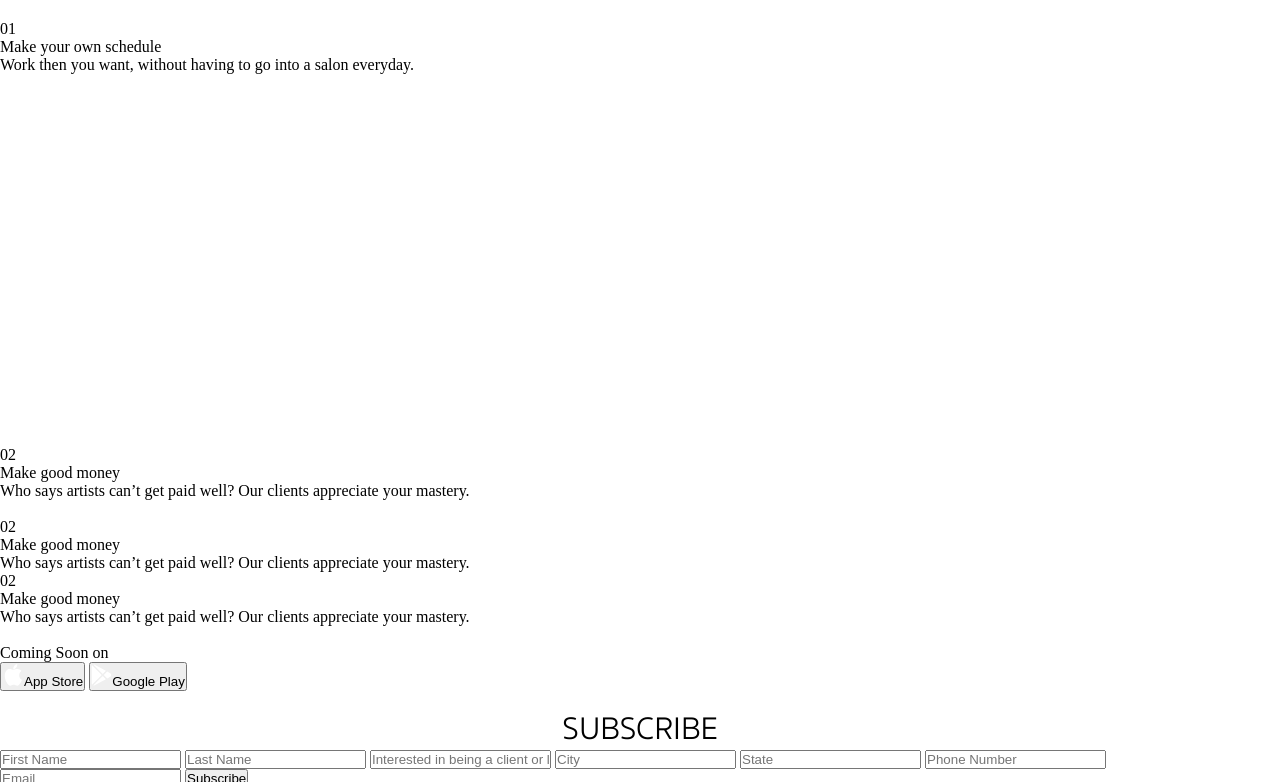
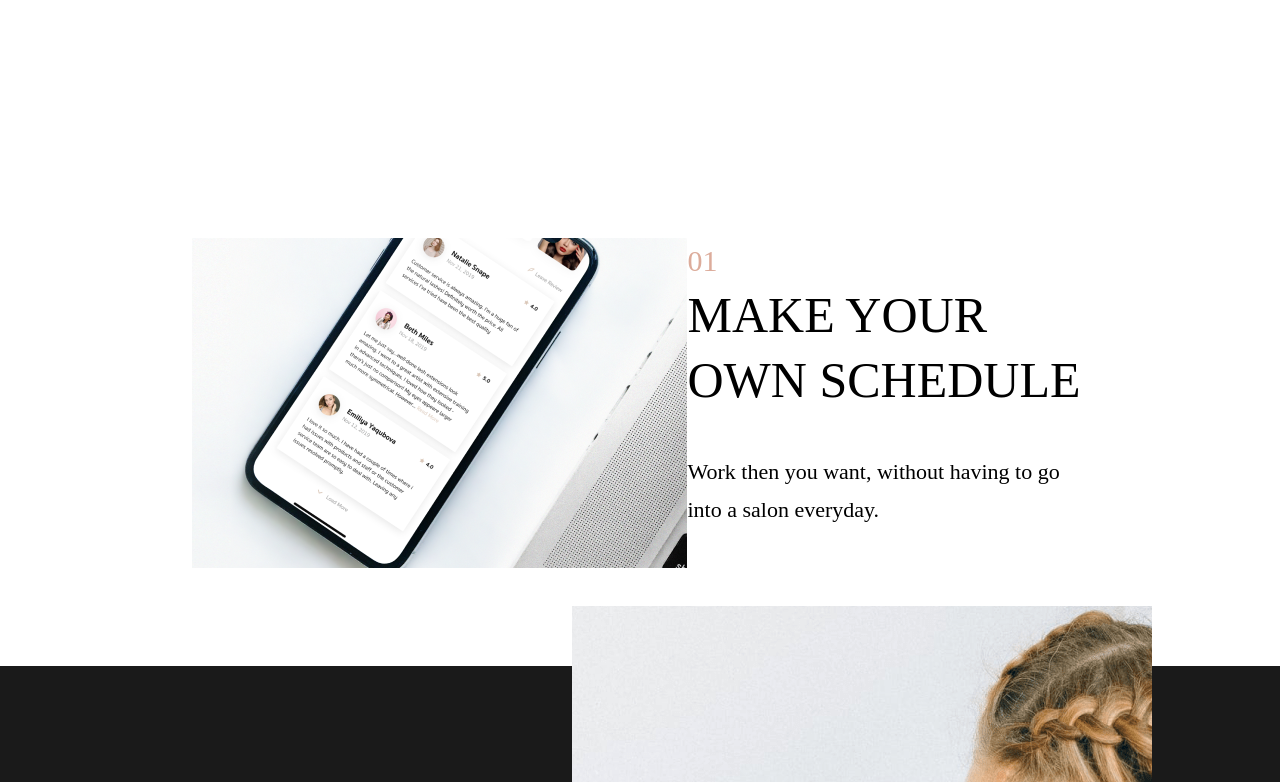
Before and after one commit to Nazarkooo/Salon, a plain HTML site: page index.html in a window 1280 px wide. Shown: the part 2114-2896 px from the top of the page. Drawn offline with Linux system fonts and the light colour scheme; files whose address does not match are found by name.

Commit message:
Adding Fourth Block

```diff
--- a/css/style.scss
+++ b/css/style.scss
@@ -140,3 +140,95 @@
     width: 865px;
   }
 }
+
+.third__block {
+  height: 120vh;
+  width: 100%;
+
+  & > img {
+    margin: 0 auto;
+    margin-top: -100px;
+    width: 80%;
+    display: block;
+  }
+
+  .third__block__bottom {
+    margin: 0 auto;
+    margin-top: 340px;
+    width: 70%;
+    height: 330px;
+
+    display: flex;
+    justify-content: space-between;
+    .third__block__img {
+      height: 330px;
+      width: 600px;
+
+      img {
+        width: 100%;
+        height: 100%;
+        object-fit: cover;
+      }
+    }
+  }
+}
+
+.number__block {
+  display: flex;
+  flex-direction: column;
+  height: 330px;
+  width: 485px;
+
+  .number {
+    width: 100%;
+    height: 45px;
+    color: $accent;
+    font-family: 'Saudagar';
+    font-weight: 400;
+    font-size: 30px;
+    line-height: 45px;
+  }
+
+  .title {
+    font-family: 'Saudagar';
+    font-weight: 400;
+    font-size: 50px;
+    line-height: 65px;
+    text-transform: uppercase;
+    height: 130px;
+  }
+
+  .text {
+    height: 155px;
+    font-family: 'Sukhumvit Set';
+    font-weight: 300;
+    font-size: 22px;
+    line-height: 38px;
+    display: flex;
+    align-items: center;
+  }
+}
+
+.fourth__block {
+  margin: 0 auto;
+  margin-top: 25%;
+  width: 100%;
+  height: 100vh;
+  background-color: $dgrey;
+
+  .fourth__block__wrapper {
+    margin: 0 auto;
+    width: 80%;
+    height: 1030px;
+    display: flex;
+    justify-content: space-between;
+    align-items: center;
+    color: $white;
+  }
+
+  .fourth__block__img {
+    width: 580px;
+    height: 1030px;
+    margin-top: -120px;
+  }
+}
--- a/css/uikit.scss
+++ b/css/uikit.scss
@@ -30,7 +30,6 @@ h3 {
   line-height: 65px;
   text-align: center;
   text-transform: uppercase;
-  text-align: center;
 }
 
 .p__text {
@@ -40,13 +39,3 @@ h3 {
   line-height: 38px;
   text-align: center;
 }
-
-.third__block {
-  height: 120vh;
-  width: 100%;
-
-  img {
-    margin: 0 auto;
-    width: 80%;
-  }
-}
--- a/index.html
+++ b/index.html
@@ -48,71 +48,31 @@
 
       <div class="third__block">
         <img src="./images/second_block_1.png" alt="" />
-        <div>
-          <img src="" alt="" />
-          <div>
-            <p>01</p>
-            <p>Make your own schedule</p>
-            <p>Work then you want, without having to go into a salon everyday.</p>
+        <div class="third__block__bottom">
+          <div class="third__block__img">
+            <img src="./images/second_block-2.png" alt="" />
+          </div>
+          <div class="number__block">
+            <p class="number">01</p>
+            <p class="title">Make your own schedule</p>
+            <p class="text">Work then you want, without having to go into a salon everyday.</p>
           </div>
         </div>
       </div>
 
       <div class="fourth__block">
-        <div>
-          <p>02</p>
-          <p>Make good money</p>
-          <p>Who says artists can’t get paid well? Our clients appreciate your mastery.</p>
+        <div class="fourth__block__wrapper">
+          <div class="number__block">
+            <p class="number">02</p>
+            <p class="title">Make good money</p>
+            <p class="text">Who says artists can’t get paid well? Our clients appreciate your mastery.</p>
+          </div>
+
+          <div class="fourth__block__img">
+            <img src="./images/fourth_block.png" alt="" />
+          </div>
         </div>
-
-        <img src="" alt="" />
-      </div>
-
-      <div class="fifth__block">
-        <div>
-          <p>02</p>
-          <p>Make good money</p>
-          <p>Who says artists can’t get paid well? Our clients appreciate your mastery.</p>
-
-          <p>02</p>
-          <p>Make good money</p>
-          <p>Who says artists can’t get paid well? Our clients appreciate your mastery.</p>
-        </div>
-
-        <div>
-          <div class="circle"></div>
-          <div class="circle"></div>
-          <div class="circle"></div>
-          <img src="" alt="" />
-        </div>
-
-        <div>Coming Soon on</div>
-        <button><img src="./images/appstore.svg" alt="" />App Store</button>
-        <button><img src="./images/playmarket.svg" alt="" />Google Play</button>
-      </div>
-
-      <div class="sixth__block">
-        <img src="" alt="" />
-
-        <form action="">
-          <h3>Subscribe</h3>
-          <input type="text" placeholder="First Name" />
-          <input type="text" placeholder="Last Name" />
-          <input type="text" placeholder="Interested in being a client or lashes" />
-          <input type="text" placeholder="City" />
-          <input type="text" placeholder="State" />
-          <input type="text" placeholder="Phone Number " />
-          <input type="text" placeholder="Email" />
-          <input type="submit" value="Subscribe" />
-        </form>
       </div>
     </main>
-
-    <footer>
-      <div>
-        <a href="" class="logo"><img src="./images/logo.png" alt="logotype" /></a>
-        <span><img src="./images/rights_reserved.svg" alt="" />All Rights Reserved</span>
-      </div>
-    </footer>
   </body>
 </html>
```
Also changed, not shown: css/style.css, css/uikit.css, images/fourth_block.png (renamed from images/third_block.png).
